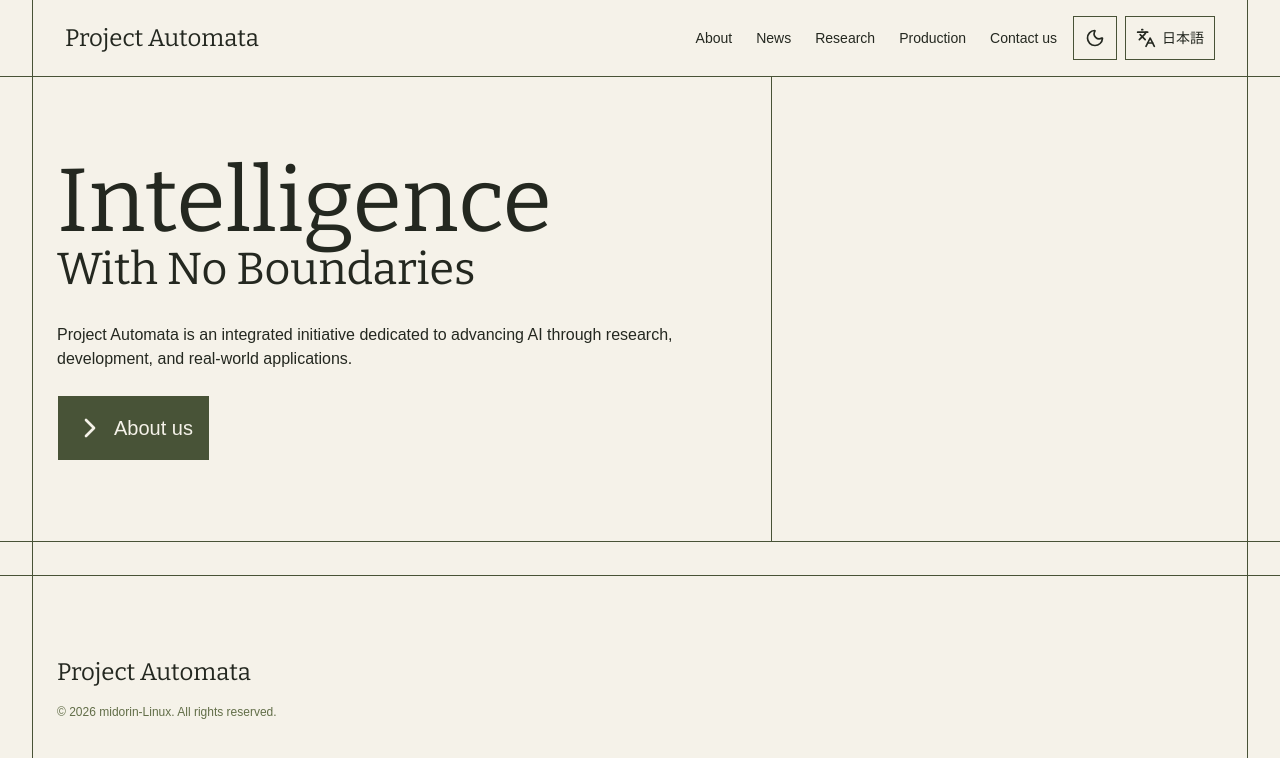
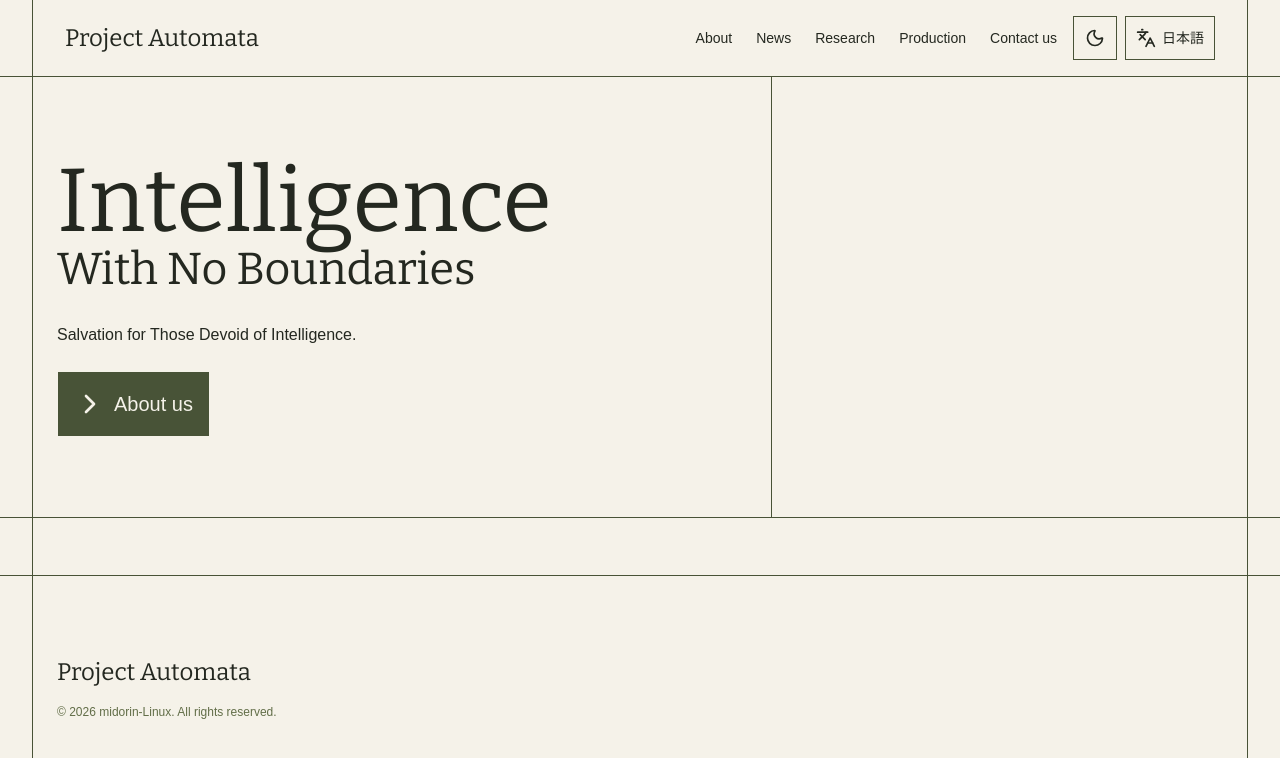
Before and after one commit to midorin-Linux/ProjectAutomata-Web, a React (Vite) app: page / in a window 1280 px wide. Shown: the top 758 px of the page. Built offline with nearby package versions, Linux system fonts and the light colour scheme.

Commit message:
Update home.tsx

```diff
--- a/src/pages/home.tsx
+++ b/src/pages/home.tsx
@@ -21,8 +21,8 @@ export function Home() {
           </h1>
           <h2 className="mt-8">
             {t(
-              "Project Automata is an integrated initiative dedicated to advancing AI through research, development, and real-world applications.",
-              "Project Automata は、研究・開発・実社会への応用を通じて AI の進歩を目指す統合的な取り組みです。"
+              "Salvation for Those Devoid of Intelligence.",
+              "知性無き者への救済を"
             )}
           </h2>
           <Button asChild className="mt-6 px-4 py-8 text-xl">
```
